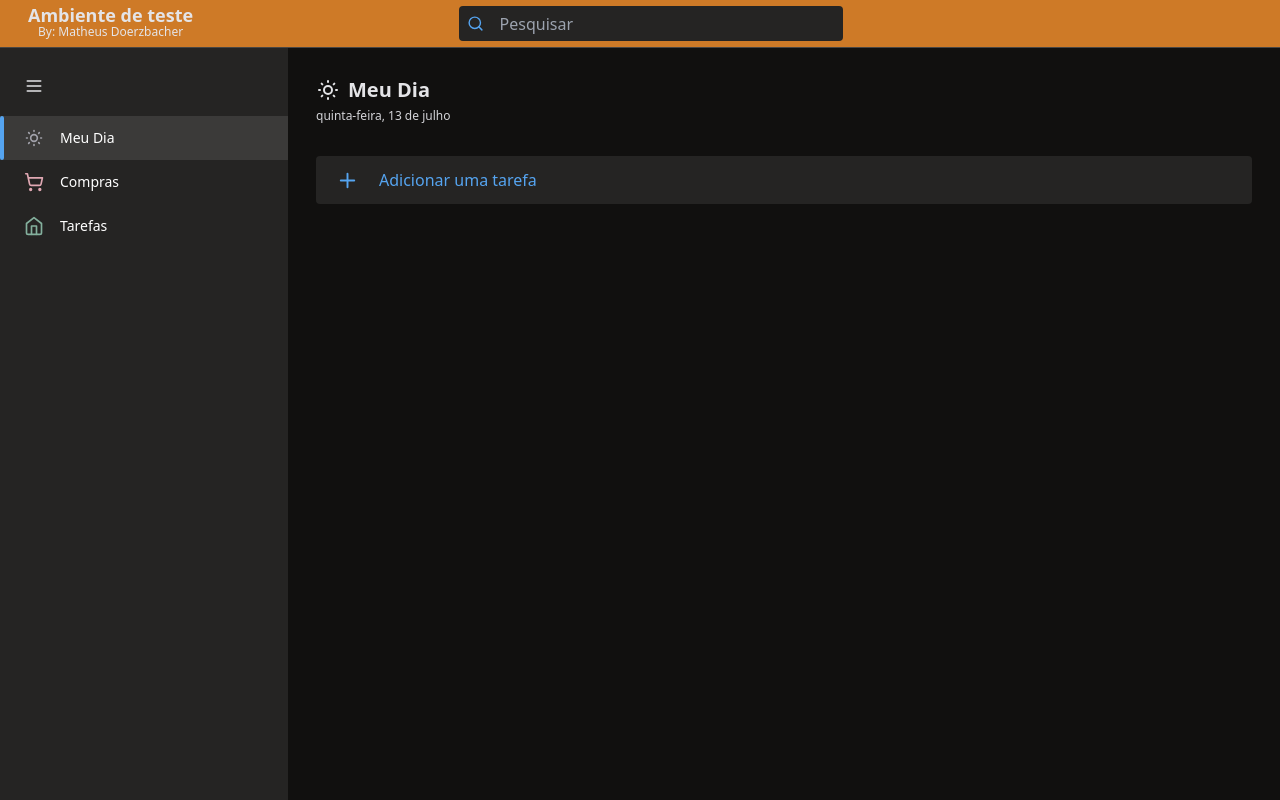
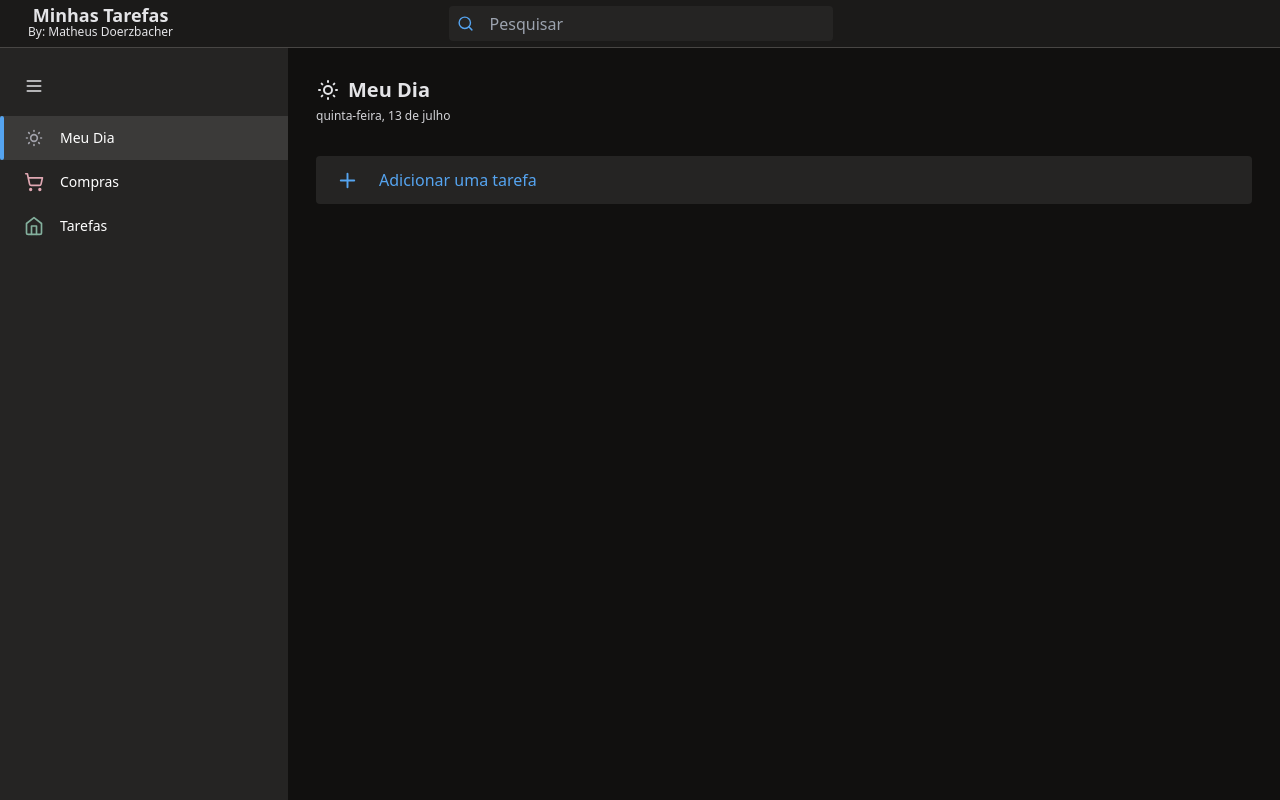
Before and after one commit to MathePlay/tarefas-to-do, a Next.js app: page / in a window 1280 px wide. Built offline with nearby package versions, Linux system fonts and the light colour scheme.

Commit message:
Arrumado o Header

```diff
--- a/src/components/Header.jsx
+++ b/src/components/Header.jsx
@@ -2,9 +2,9 @@ import { Search } from "lucide-react";
 
 export default function Header() {
     return (
-        <header className="flex px-7 py-1.5 h-12 w-full bg-[#ce7a27] border-b border-[#484644] justify-between">
+        <header className="flex px-7 py-1.5 h-12 w-full bg-[#1b1a19] border-b border-[#484644] justify-between">
             <div className="flex flex-col items-center">
-                <h1 className="font-semibold text-lg leading-none ">Ambiente de teste</h1>
+                <h1 className="font-semibold text-lg leading-none ">Minhas Tarefas</h1>
                 <span className="font-light text-xs ">By: Matheus Doerzbacher</span>
             </div>
             <div className=" text-center w-9 sm:w-64 md:w-96 flex items-center rounded-[4px] bg-[#252423] hover:bg-[#323130]">
```
